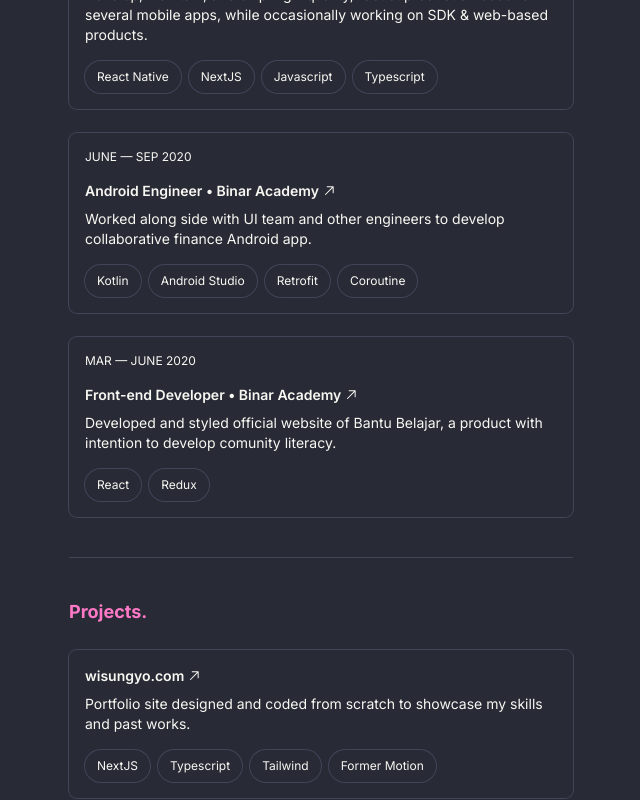
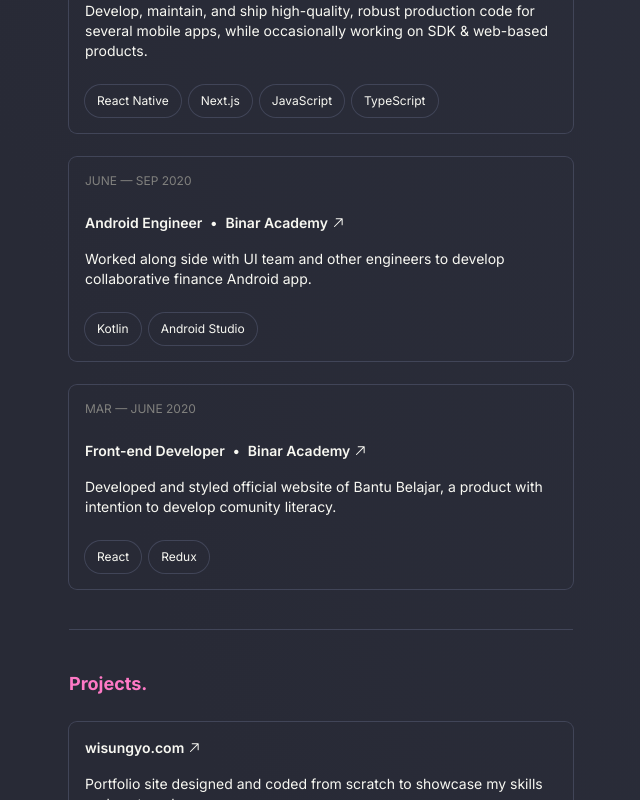
Before and after one commit to wisungyo/simplify-website, a Next.js app: page / in a window 1280 px wide. Shown: the part 900-1700 px from the top of the page, without its empty margins (611-1251 px from the left). Built offline with nearby package versions, Linux system fonts and the light colour scheme.

Commit message:
feat: ui adjustment

```diff
--- a/app/components/Cards/AwardCard/index.tsx
+++ b/app/components/Cards/AwardCard/index.tsx
@@ -25,14 +25,16 @@ const AwardCard = ({ title, place, honor, date }: IAwardCard) => {
 
   return (
     <>
-      <div className="rounded-md p-3 ring-1 ring-neutral flex flex-row my-6 gap-3">
-        <div className="rounded-md w-14 h-10 ring-1 ring-neutral w-15 flex flex-col justify-center items-center">
+      <div className="rounded-md p-3 ring-1 ring-neutral flex flex-row my-6 gap-3 hover:bg-[#2F313F] md:hover:cursor-default group">
+        <div className="rounded-md w-14 h-10 ring-1 ring-neutral w-15 flex flex-col justify-center items-center group-hover:ring-0 group-hover:bg-primary/10">
           <p className="text-sm font-bold text-primary">{honor}</p>
         </div>
         <div className="flex flex-col justify-between">
           <div className="text-sm">{place}</div>
-          <div className="text-xs">
-            <span className="text-primary">{getHonorText(honor)}</span> • {date}
+          <div className="flex flex-row gap-2 text-xs">
+            <span className="text-primary">{getHonorText(honor)}</span>
+            <span>•</span>
+            <span>{date}</span>
           </div>
         </div>
       </div>
--- a/app/components/Cards/ProfileCard/index.tsx
+++ b/app/components/Cards/ProfileCard/index.tsx
@@ -15,28 +15,34 @@ const ProfileCard = (props: IProfileCard) => {
 
   return (
     <>
-      <div className="flex flex-col gap-2 py-4 my-6 md:px-4 md:ring-1 md:ring-neutral md:rounded-lg">
-        {period && <p className="text-xs mb-2">{period}</p>}
       <a href={url}>
-          <span className="hover:text-primary flex flex-wrap gap-[2px] items-center">
-            <span className="text-sm font-semibold">
-              {title} {company && `• ${company}`}
+        <div className="flex flex-col gap-4 py-4 my-6 px-4 ring-1 ring-neutral rounded-lg group hover:bg-[#2F313F] md:hover:cursor-pointer">
+          {period && <p className="text-xs text-[#81817E] mb-2">{period}</p>}
+          <span className="group-hover:text-primary flex flex-wrap gap-[2px] items-center">
+            <span className="text-sm font-semibold inline-flex flex-row gap-2">
+              {title}
+              {company && (
+                <>
+                  <span>•</span>
+                  <span>{company}</span>
+                </>
+              )}
             </span>
             <GoArrowUpRight size="1rem" />
           </span>
-        </a>
           <p className="text-sm">{description}</p>
           <div className="flex flex-row flex-wrap gap-2 mt-2">
             {stacks.map((data) => (
               <div
                 key={data.id}
-              className="rounded-2xl px-3 py-2 text-xs ring-1 ring-neutral"
+                className="rounded-2xl px-3 py-2 text-xs ring-1 ring-neutral group-hover:ring-0 group-hover:text-primary/75 group-hover:bg-primary/10"
               >
                 {data.name}
               </div>
             ))}
           </div>
         </div>
+      </a>
     </>
   );
 };
--- a/app/components/Navigation/index.tsx
+++ b/app/components/Navigation/index.tsx
@@ -35,19 +35,21 @@ const Navigation = () => {
       <div className="flex flex-col gap-3">
         {navigation.map((data, index) => (
           <span key={index} className="flex">
-            <div className="group flex flex-row items-center gap-3">
+            <div
+              className="group flex flex-row items-center gap-3 hover:cursor-pointer"
+              onClick={() => handleScroll(data.url)}
+            >
               <div
                 className={`h-[1px] ${
                   data.url === active
                     ? "w-20 bg-primary"
                     : "w-8 bg-neutral-content"
-                } transition-all duration-200 group-hover:w-20 group-hover:bg-primary group-hover:cursor-pointer`}
+                } transition-all duration-200 group-hover:w-20 group-hover:bg-primary`}
               />
               <div
                 className={`text-xs uppercase py-1 ${
                   data.url === active && "text-primary"
-                } group-hover:text-primary transition-all duration-200 group-hover:cursor-pointer`}
-                onClick={() => handleScroll(data.url)}
+                } group-hover:text-primary transition-all duration-200`}
               >
                 {data.name}
               </div>
--- a/app/constants/colors.ts
+++ b/app/constants/colors.ts
@@ -14,6 +14,8 @@ export const darkSecondary = "#BD93F9";
 export const darkAccent = "#FAB86D";
 export const darkNeutral = "#424559";
 export const darkerBase = "#81817E";
+export const darkBg = "#282A36";
+export const darkBgComb = "#2B2E3B";
 
 export const lightPrimary = "#66CC8A";
 export const lightSecondary = "#377CFB";
--- a/app/constants/values.ts
+++ b/app/constants/values.ts
@@ -31,6 +31,11 @@ export const navigation: Navigation[] = [
     url: "awards",
     isActive: false,
   },
+  // {
+  //   name: "Contact",
+  //   url: "contact",
+  //   isActive: false,
+  // },
 ];
 
 export const experience: Profile[] = [
@@ -49,15 +54,15 @@ export const experience: Profile[] = [
       },
       {
         id: "1",
-        name: "NextJS",
+        name: "Next.js",
       },
       {
         id: "2",
-        name: "Javascript",
+        name: "JavaScript",
       },
       {
         id: "3",
-        name: "Typescript",
+        name: "TypeScript",
       },
     ],
   },
@@ -68,7 +73,7 @@ export const experience: Profile[] = [
     description:
       "Worked along side with UI team and other engineers to develop collaborative finance Android app.",
     period: "JUNE — SEP 2020",
-    url: "https://www.binaracademy.com/",
+    url: "https://www.binaracademy.com/en/about",
     stacks: [
       {
         id: "0",
@@ -77,14 +82,6 @@ export const experience: Profile[] = [
       {
         id: "1",
         name: "Android Studio",
-      },
-      {
-        id: "2",
-        name: "Retrofit",
-      },
-      {
-        id: "3",
-        name: "Coroutine",
       },
     ],
   },
@@ -95,7 +92,7 @@ export const experience: Profile[] = [
     description:
       "Developed and styled official website of Bantu Belajar, a product with intention to develop comunity literacy.",
     period: "MAR — JUNE 2020",
-    url: "https://www.binaracademy.com/",
+    url: "https://www.binaracademy.com/en/about",
     stacks: [
       {
         id: "0",
@@ -119,11 +116,11 @@ export const projects: Profile[] = [
     stacks: [
       {
         id: "0",
-        name: "NextJS",
+        name: "Next.js",
       },
       {
         id: "1",
-        name: "Typescript",
+        name: "TypeScript",
       },
       {
         id: "2",
@@ -131,7 +128,7 @@ export const projects: Profile[] = [
       },
       {
         id: "3",
-        name: "Former Motion",
+        name: "Framer Motion",
       },
     ],
   },
@@ -139,16 +136,16 @@ export const projects: Profile[] = [
     id: "3",
     title: "Anime Vault",
     description:
-      "Anime Vault website which shows bunch of anime list together with its rating and other info, which is coming from real API.",
+      "Infinite Anime Vault website which shows bunch of anime list together with its rating and other info, which is coming from real API.",
     url: "https://anime-vault-roan.vercel.app/",
     stacks: [
       {
         id: "0",
-        name: "NextJS",
+        name: "Next.js",
       },
       {
         id: "1",
-        name: "Typescript",
+        name: "TypeScript",
       },
       {
         id: "2",
@@ -156,7 +153,7 @@ export const projects: Profile[] = [
       },
       {
         id: "3",
-        name: "Former Motion",
+        name: "Framer Motion",
       },
     ],
   },
@@ -175,14 +172,6 @@ export const projects: Profile[] = [
         id: "1",
         name: "Android Studio",
       },
-      {
-        id: "2",
-        name: "Retrofit",
-      },
-      {
-        id: "3",
-        name: "Coroutine",
-      },
     ],
   },
   {
@@ -199,14 +188,6 @@ export const projects: Profile[] = [
       {
         id: "1",
         name: "Android Studio",
-      },
-      {
-        id: "2",
-        name: "Retrofit",
-      },
-      {
-        id: "3",
-        name: "Coroutine",
       },
     ],
   },
--- a/app/layout.tsx
+++ b/app/layout.tsx
@@ -68,7 +68,9 @@ export default function RootLayout({
 }) {
   return (
     <html lang="en" data-theme="dracula">
-      <body className={inter.className}>
+      <body
+        className={`${inter.className} bg-gradient-to-tr from-[#282A36] from-60% to-[#2B2E3B] to-100%`}
+      >
         {children}
         <script
           type="application/ld+json"
```
Lines whose indentation alone changed are shown as unchanged.
